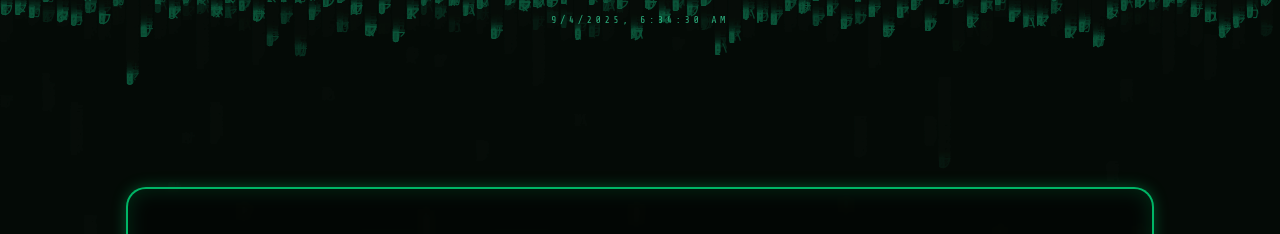
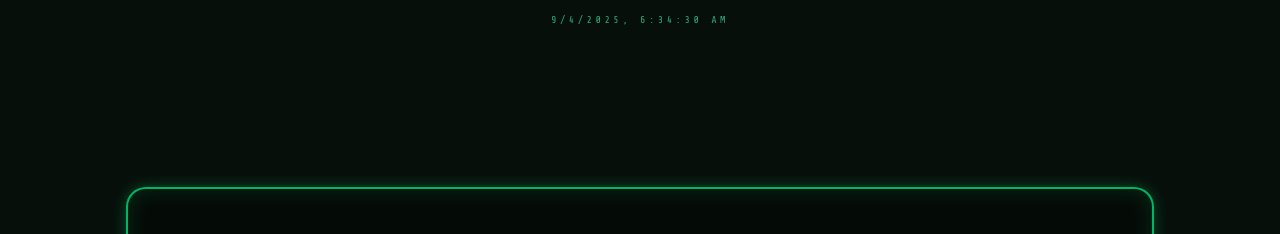
Before and after one commit to Mostafa918M/Mostafa918M-Portfolio, a plain HTML site: page index.html in a window 1280 px wide. Shown: the top 234 px of the page. Drawn offline with nearby package versions, Linux system fonts and the light colour scheme.

Commit message:
remove background animation

```diff
--- a/index.html
+++ b/index.html
@@ -254,18 +254,18 @@ setTimeout(()=>{
     let w,h,columns,drops;
     const chars = 'アカサタナハマヤラワ0123456789ABCDEFGHIJKLMNOPQRSTUVWXYZ';
     function resize(){ w=canvas.width=window.innerWidth; h=canvas.height=window.innerHeight; columns=Math.floor(w/14); drops=Array(columns).fill(0).map(()=> Math.random()*h); }
-    function draw(){
-      ctx.fillStyle='rgba(7,15,10,0.06)';
-      ctx.fillRect(0,0,w,h);
-      ctx.fillStyle='#16f1a6'; ctx.font='14px "Share Tech Mono"';
-      for(let i=0;i<columns;i++){
-        const text=chars[Math.floor(Math.random()*chars.length)];
-        ctx.fillText(text, i*14, drops[i]);
-        if(drops[i]>h || Math.random()>0.985){ drops[i]=0; } else { drops[i]+=0.3; }
-      }
-      requestAnimationFrame(draw);
-    }
-    resize(); draw(); window.addEventListener('resize', resize);
+    // function draw(){
+    //   ctx.fillStyle='rgba(7,15,10,0.1)';
+    //   ctx.fillRect(0,0,w,h);
+    //   ctx.fillStyle='#16f1a6'; ctx.font='14px "Share Tech Mono"';
+    //   for(let i=0;i<columns;i++){
+    //     const text=chars[Math.floor(Math.random()*chars.length)];
+    //     ctx.fillText(text, i*14, drops[i]);
+    //     if(drops[i]>h || Math.random()>0.985){ drops[i]=0; } else { drops[i]+=0.3; }
+    //   }
+    //   requestAnimationFrame(draw);
+    // }
+    // resize(); draw(); window.addEventListener('resize', resize);
 
     const heroEl = document.getElementById('heroType');
     const heroText = 'I design strong visual identities and build fast, clean web apps. Scroll to explore.';
```
